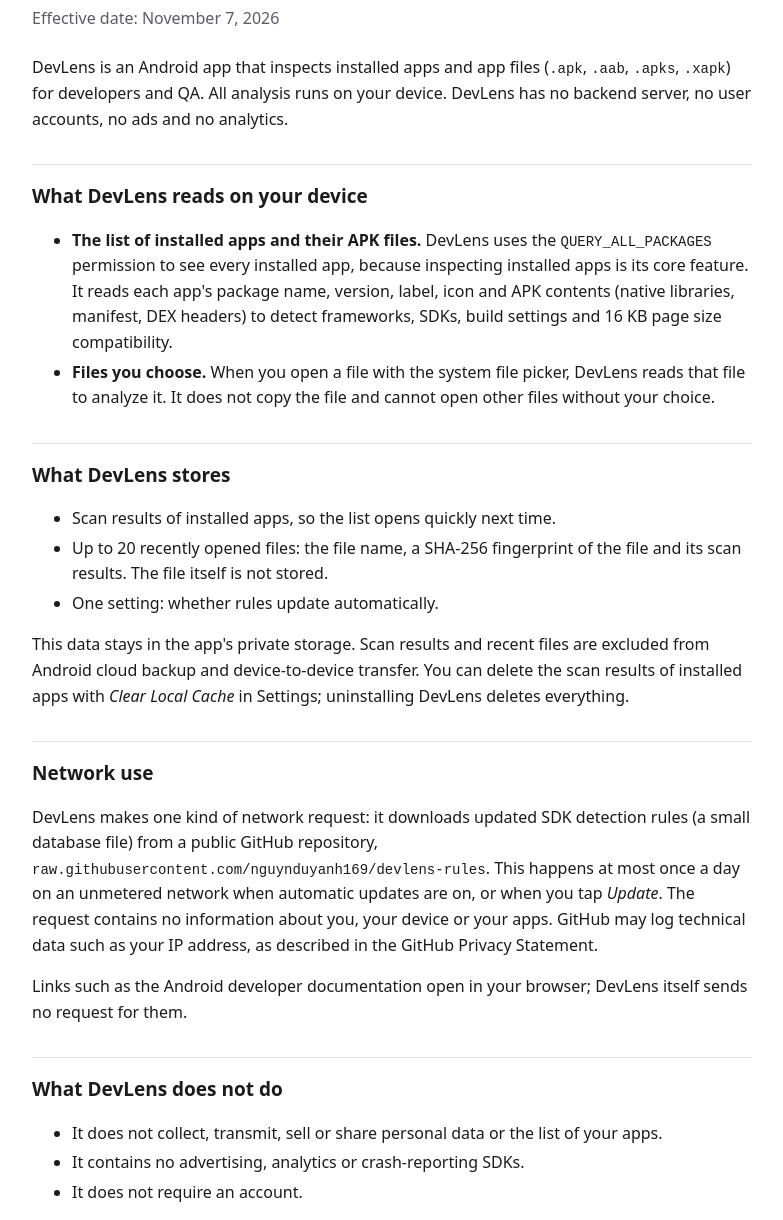
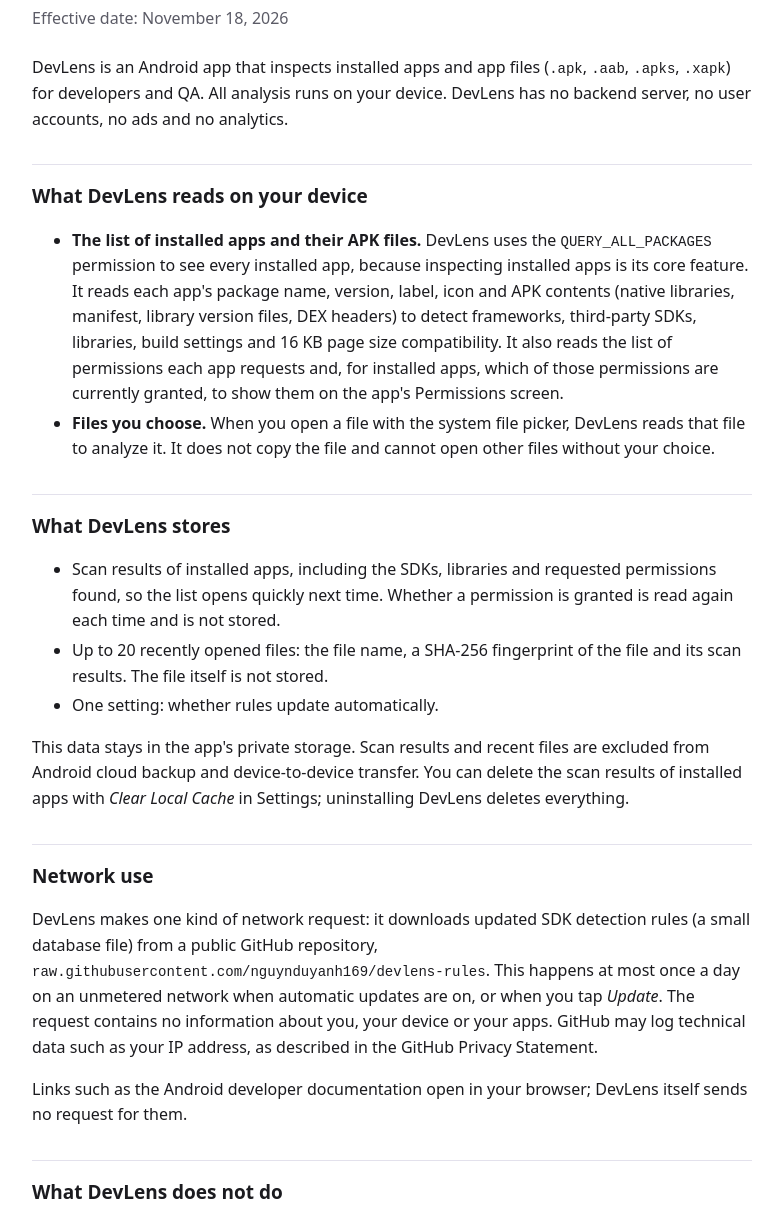
Before and after one commit to nguynduyanh169/devlens-rules, a plain HTML site: page privacy/index.html in a window 1280 px wide. Shown: the part 75-1295 px from the top of the page, without its empty margins (248-1031 px from the left). Drawn offline with Linux system fonts and the light colour scheme.

Commit message:
privacy: cover SDKs, libraries and app permissions (DevLens 1.2.0)
Co-Authored-By: Claude Opus 5.5 <noreply@anthropic.com>

```diff
--- a/privacy/index.html
+++ b/privacy/index.html
@@ -19,19 +19,19 @@
 <body>
 <main>
 <h1>DevLens Privacy Policy</h1>
-<p class="meta">Effective date: November 7, 2026</p>
+<p class="meta">Effective date: November 18, 2026</p>
 
 <p>DevLens is an Android app that inspects installed apps and app files (<code>.apk</code>, <code>.aab</code>, <code>.apks</code>, <code>.xapk</code>) for developers and QA. All analysis runs on your device. DevLens has no backend server, no user accounts, no ads and no analytics.</p>
 
 <h2>What DevLens reads on your device</h2>
 <ul>
-  <li><strong>The list of installed apps and their APK files.</strong> DevLens uses the <code>QUERY_ALL_PACKAGES</code> permission to see every installed app, because inspecting installed apps is its core feature. It reads each app's package name, version, label, icon and APK contents (native libraries, manifest, DEX headers) to detect frameworks, SDKs, build settings and 16 KB page size compatibility.</li>
+  <li><strong>The list of installed apps and their APK files.</strong> DevLens uses the <code>QUERY_ALL_PACKAGES</code> permission to see every installed app, because inspecting installed apps is its core feature. It reads each app's package name, version, label, icon and APK contents (native libraries, manifest, library version files, DEX headers) to detect frameworks, third-party SDKs, libraries, build settings and 16 KB page size compatibility. It also reads the list of permissions each app requests and, for installed apps, which of those permissions are currently granted, to show them on the app's Permissions screen.</li>
   <li><strong>Files you choose.</strong> When you open a file with the system file picker, DevLens reads that file to analyze it. It does not copy the file and cannot open other files without your choice.</li>
 </ul>
 
 <h2>What DevLens stores</h2>
 <ul>
-  <li>Scan results of installed apps, so the list opens quickly next time.</li>
+  <li>Scan results of installed apps, including the SDKs, libraries and requested permissions found, so the list opens quickly next time. Whether a permission is granted is read again each time and is not stored.</li>
   <li>Up to 20 recently opened files: the file name, a SHA-256 fingerprint of the file and its scan results. The file itself is not stored.</li>
   <li>One setting: whether rules update automatically.</li>
 </ul>
@@ -43,7 +43,7 @@
 
 <h2>What DevLens does not do</h2>
 <ul>
-  <li>It does not collect, transmit, sell or share personal data or the list of your apps.</li>
+  <li>It does not collect, transmit, sell or share personal data, the list of your apps, or the SDKs, libraries and permissions of your apps.</li>
   <li>It contains no advertising, analytics or crash-reporting SDKs.</li>
   <li>It does not require an account.</li>
 </ul>
```
